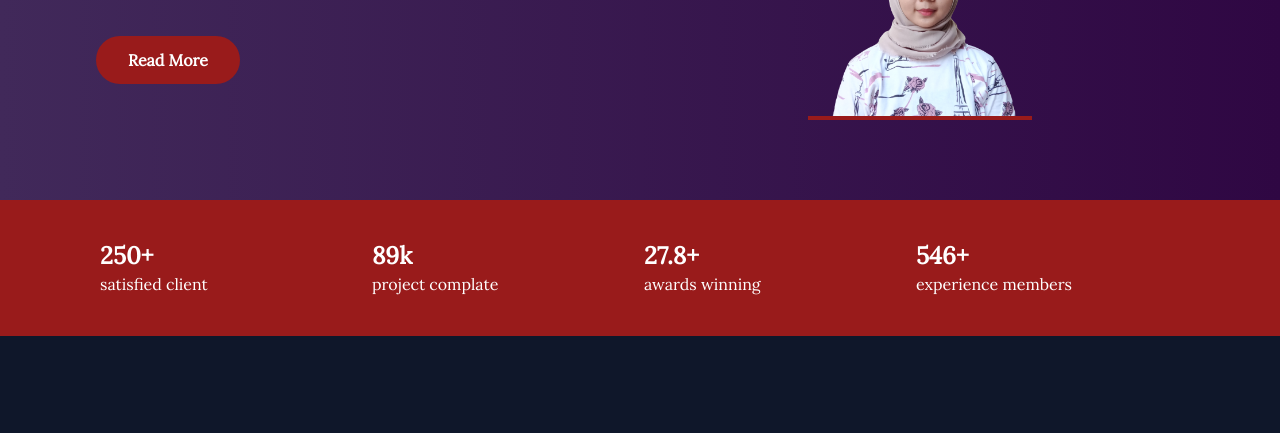
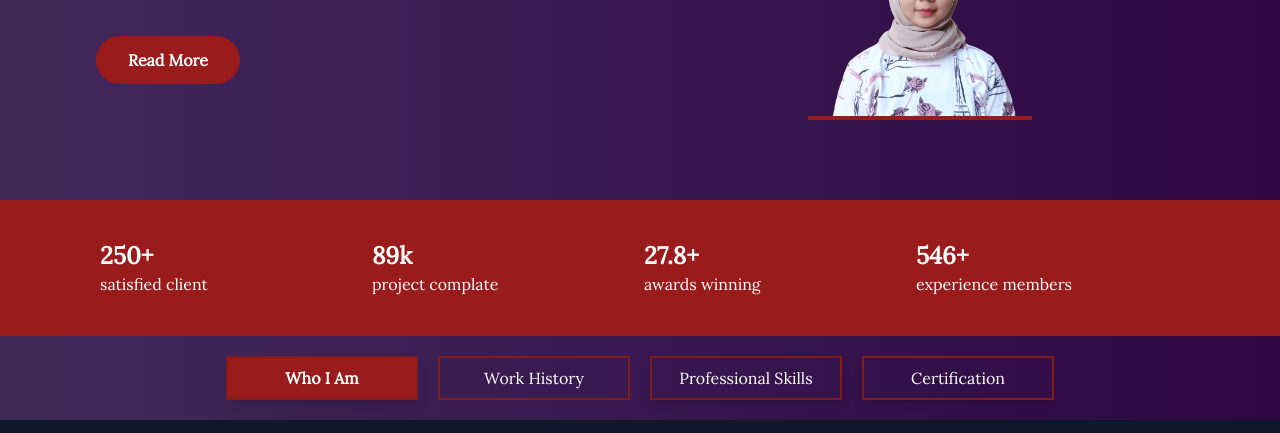
Before and after one commit to Evi-Yuliyanti/evi_yuliyanti-final_project, a plain HTML site: page src/index.html in a window 1280 px wide. Shown: the part 288-721 px from the top of the page. Drawn offline with nearby package versions, Linux system fonts and the light colour scheme.

Commit message:
add section button me

```diff
--- a/src/index.html
+++ b/src/index.html
@@ -53,8 +53,8 @@
         <!-- end hero section -->
 
 
-        <!-- projects number -->
-          <section class="p-10 bg-red-800 h-auto number">
+        <!-- projects achievement -->
+          <section class="p-10 bg-red-800 h-auto achievement">
             <div class="container">
               <div class="w-full px-10 text-white">
                 <div class="grid grid-cols-2 gap-2 items-center lg:grid-cols-4 lg:px-5 lg:items-center">
@@ -79,7 +79,28 @@
 
             </div>
           </section>
-        <!-- end project number -->
+        <!-- end project achievement -->
+
+        <!-- button me -->
+          <section class="btn-me" >
+            <div class="container">
+              <div class="flex flex-col gap-3 items-center justify-center px-5 py-5 lg:flex-row lg:gap-5">
+                <div>
+                  <button class="border-solid border-2 border-red-900 shadow-lg w-48 bg-red-800 text-white py-2 font-bold">Who I Am</button>
+                </div>
+                <div>
+                  <button class="border-solid border-2 border-red-900 w-48 py-2 text-white shadow-lg-red-900 hover:text-white hover:bg-red-800 transition duration-700 ease-in-out">Work History</button>
+                </div>
+                <div>
+                  <button class="border-solid border-2 border-red-900 w-48 py-2 text-white shadow-lg hover:text-white hover:bg-red-800 transition duration-700 ease-in-out">Professional Skills</button>
+                </div>
+                <div>
+                  <button class="border-solid border-2 border-red-900 w-48 py-2 text-white shadow-lg hover:text-white hover:bg-red-800 transition duration-700 ease-in-out">Certification</button>
+                </div>
+              </div>
+            </div>
+          </section>
+        <!-- end button me -->
 
 
 
--- a/src/style.css
+++ b/src/style.css
@@ -6,13 +6,19 @@ body {
     font-family: 'Lora', serif;
 }
 header {
-background-color:#251D3A;
+    background-color:#251D3A;
 }
 
 .hero {
     background: #41295a;  /* fallback for old browsers */
-background: -webkit-linear-gradient(to left, #2F0743, #41295a);  /* Chrome 10-25, Safari 5.1-6 */
-background: linear-gradient(to left, #2F0743, #41295a); /* W3C, IE 10+/ Edge, Firefox 16+, Chrome 26+, Opera 12+, Safari 7+ */
+    background: -webkit-linear-gradient(to left, #2F0743, #41295a);  /* Chrome 10-25, Safari 5.1-6 */
+    background: linear-gradient(to left, #2F0743, #41295a); /* W3C, IE 10+/ Edge, Firefox 16+, Chrome 26+, Opera 12+, Safari 7+ */
+}
+
+.btn-me {
+    background: #41295a;  /* fallback for old browsers */
+    background: -webkit-linear-gradient(to left, #2F0743, #41295a);  /* Chrome 10-25, Safari 5.1-6 */
+    background: linear-gradient(to left, #2F0743, #41295a); /* W3C, IE 10+/ Edge, Firefox 16+, Chrome 26+, Opera 12+, Safari 7+ */
 }
 
 .kursus {
```
